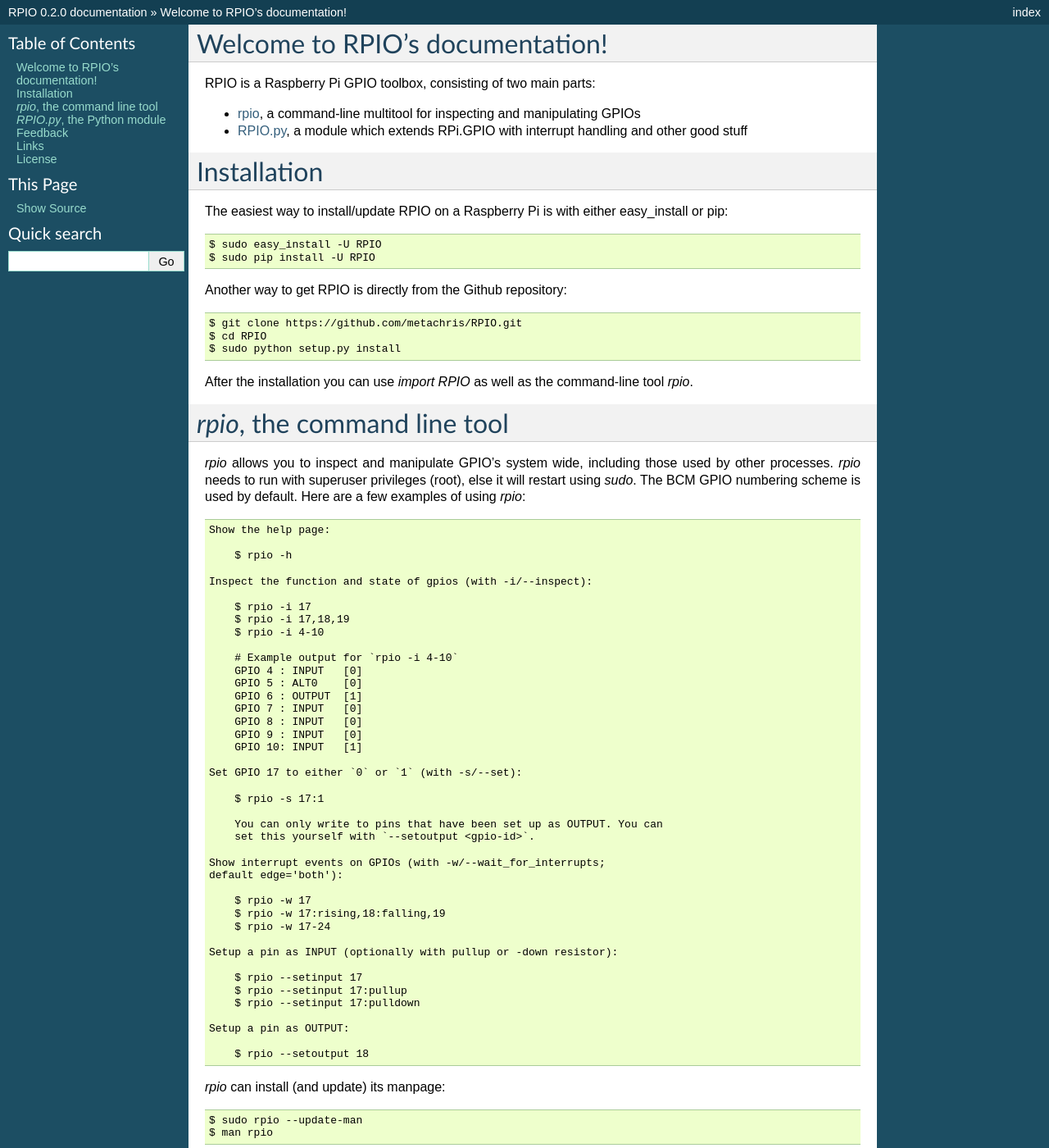
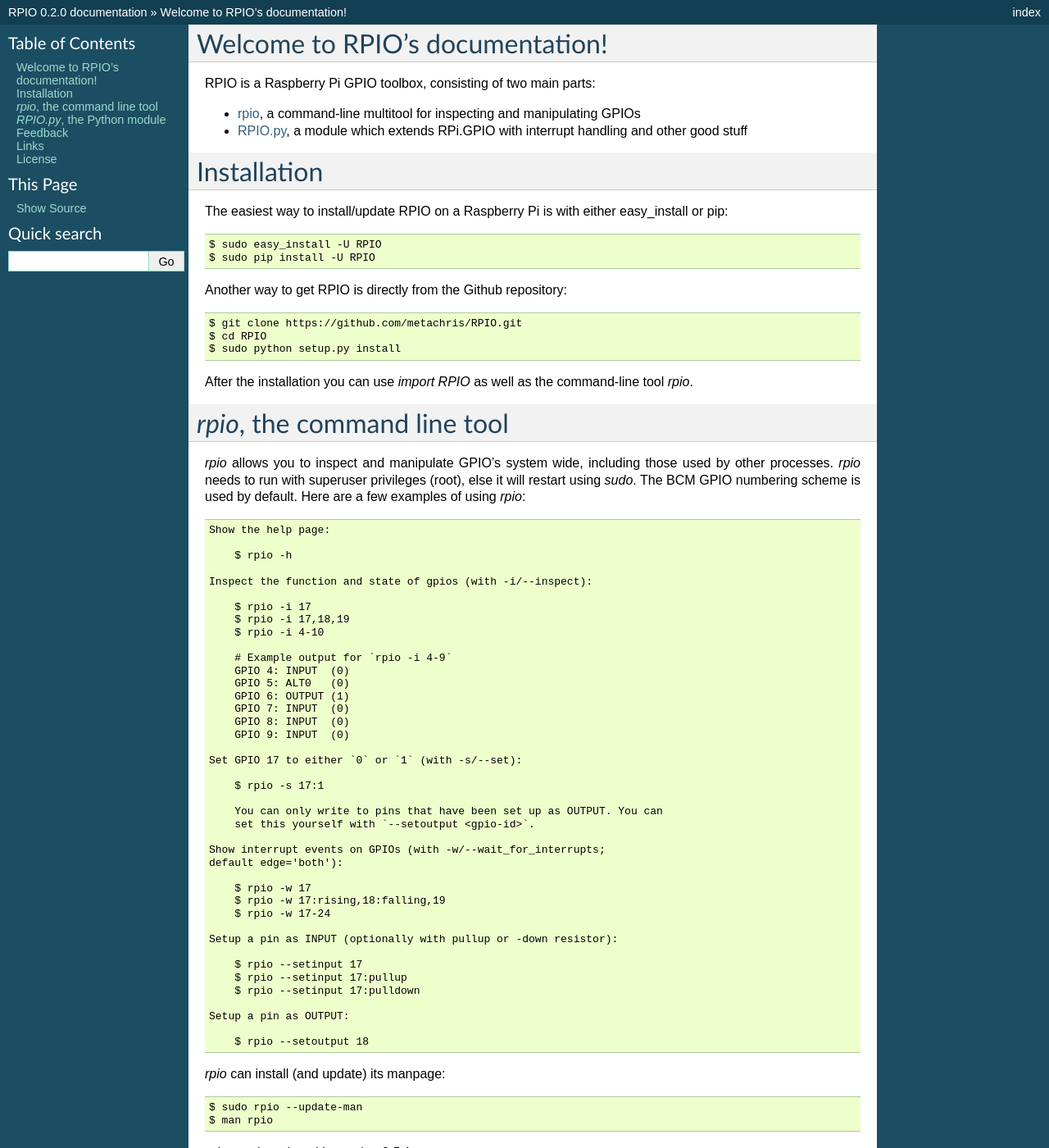
Before and after one commit to metachris/RPIO, a Sphinx documentation site: the page built from documentation/source/index.rst, in a window 1280 px wide and 1400 px high. Shown: the whole window at 82% size. Built offline with Sphinx 7.4.7, drawn with Linux system fonts in a browser that asks for light colours.

```diff
--- a/documentation/source/index.rst
+++ b/documentation/source/index.rst
@@ -51,14 +51,13 @@
         $ rpio -i 17,18,19
         $ rpio -i 4-10
 
-        # Example output for `rpio -i 4-10`
-        GPIO 4 : INPUT   [0]
-        GPIO 5 : ALT0    [0]
-        GPIO 6 : OUTPUT  [1]
-        GPIO 7 : INPUT   [0]
-        GPIO 8 : INPUT   [0]
-        GPIO 9 : INPUT   [0]
-        GPIO 10: INPUT   [1]
+        # Example output for `rpio -i 4-9`
+        GPIO 4: INPUT  (0)
+        GPIO 5: ALT0   (0)
+        GPIO 6: OUTPUT (1)
+        GPIO 7: INPUT  (0)
+        GPIO 8: INPUT  (0)
+        GPIO 9: INPUT  (0)
 
     Set GPIO 17 to either `0` or `1` (with -s/--set):
 
```
Also changed, not shown: README.md (+7 -8 lines), README.txt (+7 -8 lines), source/RPIO.py (+52 -1 lines), 1 other file.
